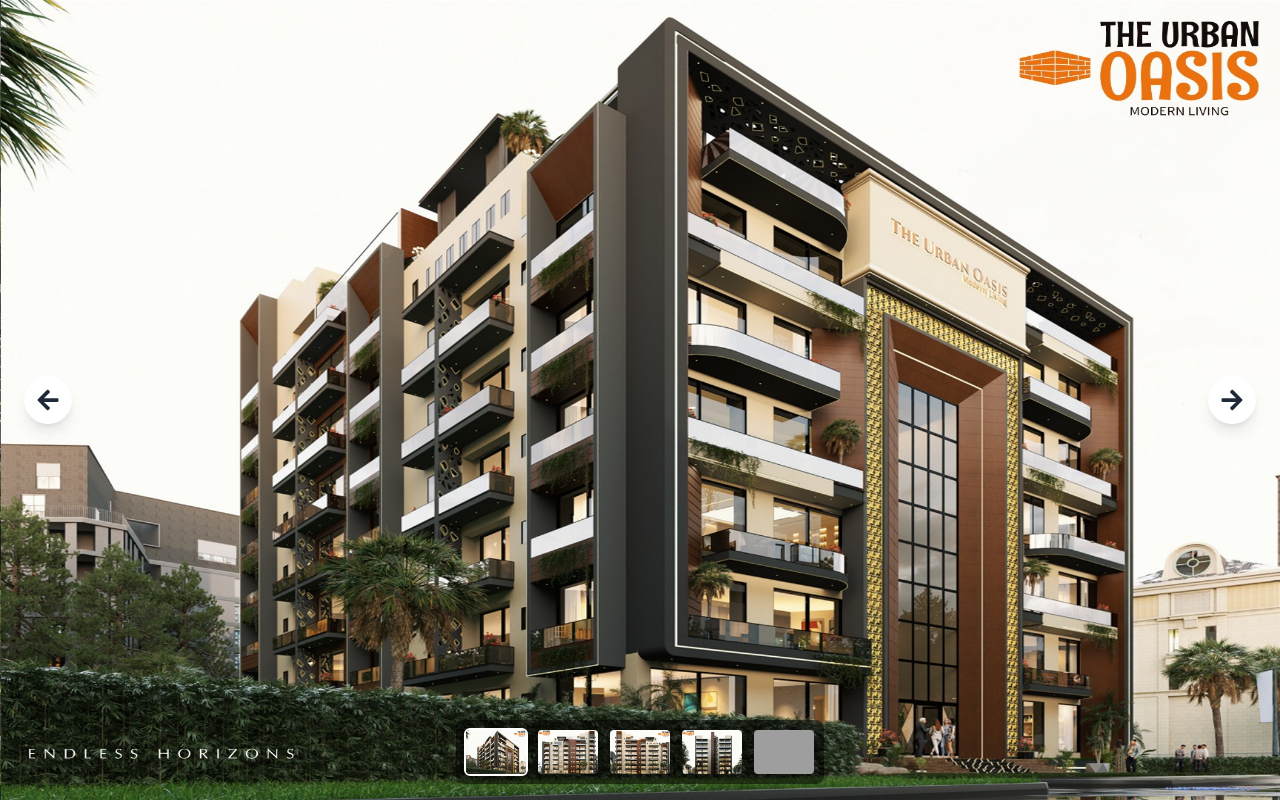
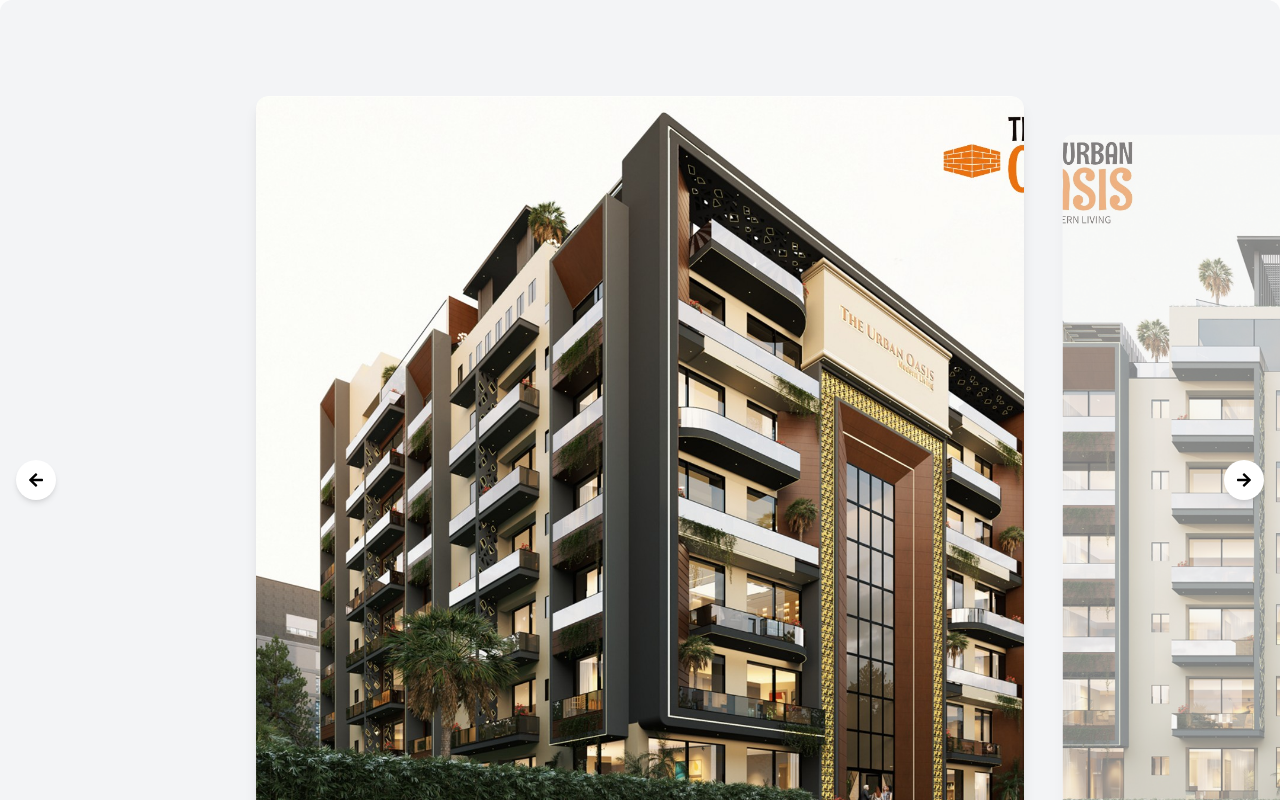
Before and after one commit to MuneebMughal12/urban_o, a React (Vite) app in the folder client/: page /gallery in a window 1280 px wide. Shown: the part 640-1440 px from the top of the page. Built offline with nearby package versions, Linux system fonts and the light colour scheme; grey boxes are pictures that could not be loaded.

Commit message:
about us change gallery change and aslo fotter chgange

```diff
--- a/client/src/Components/Aboutus/About.jsx
+++ b/client/src/Components/Aboutus/About.jsx
@@ -18,12 +18,12 @@
   return (
     <div style={{ fontFamily: '"Montserrat' }}>
       {/* Background Video Section */}
-      <div className="relative w-full h-[64vh] overflow-hidden">
+      <div className="relative w-full md:h-[64vh] h-[40vh] overflow-hidden">
         <video
           autoPlay
           loop
           muted
-          className="absolute top-0 left-0 w-full max-h-full object-cover scale-100"
+          className="absolute top-0 left-0 w-full max-h-full h-[64vh] md:h-full object-cover scale-100"
         >
           <source src={US} type="video/mp4" />
         </video>
--- a/client/src/Components/Contact/Contact.jsx
+++ b/client/src/Components/Contact/Contact.jsx
@@ -26,9 +26,9 @@
       alert("Failed to send email.");
     }
   };
+return (
+  <div style={{ fontFamily: "Montserrat", textShadow: "rgba(0, 0, 0, 0.4) 0px 4px 5px" }}>
 
-  return (
-    <div style={{ fontFamily: "Montserrat" }}>
     <div className="bg-[#0C1E1E] text-white px-2 ">
       {/* Hero Section */}
       <div className="text-center py-16" style={{ textShadow: "rgba(0, 0, 0, 0.4) 0px 4px 5px" }}>
--- a/client/src/Components/Footer.jsx
+++ b/client/src/Components/Footer.jsx
@@ -4,7 +4,7 @@
 
 const Footer = () => {
   return (
-    <footer className="bg-white text-black py-10 px-4 border-t-2 border-black relative" style={{ fontFamily: "Montserrat" }}>
+    <footer className="bg-white text-black py-10 px-4 border-t-2 border-black relative" style={{ fontFamily: "Montserrat" , textShadow: "rgba(0, 0, 0, 0.4) 0px 4px 5px" }}>
       {/* Main Footer Content */}
       <div className="container mx-auto flex flex-col md:flex-row justify-between items-center md:items-start">
 
--- a/client/src/Components/Gallery/Gallery.jsx
+++ b/client/src/Components/Gallery/Gallery.jsx
@@ -1,7 +1,7 @@
 import { useState } from "react";
+import { motion } from "framer-motion";
 import { FaArrowLeft, FaArrowRight } from "react-icons/fa";
-import bgGallery from "./bgGallery.avif"
-import { motion } from "framer-motion";
+import bgGallery from "./bgGallery.avif";
 import ImageGallery1 from "./slider1.jpg";
 import ImageGallery2 from "./slider2.jpg";
 import ImageGallery3 from "./slider3.jpg";
@@ -21,12 +21,27 @@
         setCurrentIndex((prev) => (prev === images.length - 1 ? 0 : prev + 1));
     };
 
+    const getSlideStyle = (index) => {
+        const offset = index - currentIndex;
+        const absOffset = Math.abs(offset);
+
+        return {
+            transform: `translateX(${offset * 100}%) scale(${1 - absOffset * 0.1})`,
+            zIndex: images.length - absOffset,
+            opacity: offset === 0 ? 1 : 0.5,
+        };
+    };
+
     return (
         <div>
-            {/* Background Section */}
+            {/* Background Gallery Section */}
             <div className="relative w-full h-[64vh] overflow-hidden">
-                <img src={bgGallery} alt="Units Background" className="absolute top-0 left-0 w-full h-full object-cover" />
-                <div className="absolute inset-0 bg-black bg-opacity-50 flex flex-col items-center justify-center text-white text-center" style={{  fontFamily: '"Montserrat', textShadow: "rgba(0, 0, 0, 0.4) 0px 4px 5px" }}>
+                <img
+                    src={bgGallery}
+                    alt="Gallery Background"
+                    className="absolute top-0 left-0 w-full h-full object-cover"
+                />
+                <div className="absolute inset-0 bg-black bg-opacity-50 flex flex-col items-center justify-center text-white text-center" style={{ fontFamily: "Montserrat", textShadow: "rgba(0, 0, 0, 0.4) 0px 4px 5px" }}>
                     <motion.h1
                         initial={{ opacity: 0, y: -50 }}
                         animate={{ opacity: 1, y: 0 }}
@@ -37,40 +52,40 @@
                     </motion.h1>
                 </div>
             </div>
-            <div className="relative  w-full h-screen overflow-hidden">
-                {/* Main Image */}
-                <img
-                    src={images[currentIndex]}
-                    alt="Gallery"
-                    className="w-full h-full  transition-all duration-700 ease-in-out"
-                />
 
-                {/* Navigation Arrows */}
+            {/* Image Slider Section */}
+            <div className="relative w-full h-[120vh] flex items-center justify-center overflow-hidden bg-gray-100 rounded-xl shadow-2xl">
+                <div className="relative w-full h-full flex items-center justify-center">
+                    {images.map((img, index) => (
+                        <div
+                            key={index}
+                            className="absolute transition-all duration-700 ease-in-out rounded-xl overflow-hidden shadow-lg"
+                            style={{
+                                ...getSlideStyle(index),
+                                width: "60%",
+                                height: "80%",
+                                transitionTimingFunction: "cubic-bezier(0.77, 0, 0.175, 1)",
+                            }}
+                        >
+                            <img src={img} alt={`Slide ${index}`} className="w-full h-full object-cover rounded-xl" />
+                        </div>
+                    ))}
+
+                    {/* Navigation Buttons */}
+                    {/* Navigation Buttons on Right Side */}
                     <button
-                    className="absolute top-1/2 left-6 transform -translate-y-1/2 bg-white p-3 rounded-full shadow-lg"
+                        className="absolute left-4 top-1/2 transform -translate-y-1/2 bg-white p-3 rounded-full shadow-md hover:bg-gray-200 z-10"
                         onClick={prevSlide}
                     >
-                    <FaArrowLeft size={24} className="text-gray-800" />
+                        <FaArrowLeft />
                     </button>
                     <button
-                    className="absolute top-1/2 right-6 transform -translate-y-1/2 bg-white p-3 rounded-full shadow-lg"
+                        className="absolute right-4 top-1/2 transform -translate-y-1/2 bg-white p-3 rounded-full shadow-md hover:bg-gray-200 z-10"
                         onClick={nextSlide}
                     >
-                    <FaArrowRight size={24} className="text-gray-800" />
+                        <FaArrowRight />
                     </button>
 
-                {/* Thumbnails */}
-                <div className="absolute bottom-4 left-1/2 transform -translate-x-1/2 flex space-x-2 bg-black bg-opacity-50 p-2 rounded-lg">
-                    {images.map((img, index) => (
-                        <img
-                            key={index}
-                            src={img}
-                            alt="Thumbnail"
-                            className={`w-16 h-12 object-cover cursor-pointer rounded-md transition-all duration-300 border-2 ${index === currentIndex ? "border-white" : "border-transparent"
-                                }`}
-                            onClick={() => setCurrentIndex(index)}
-                        />
-                    ))}
                 </div>
             </div>
         </div>
```
Lines whose indentation alone changed are shown as unchanged.
